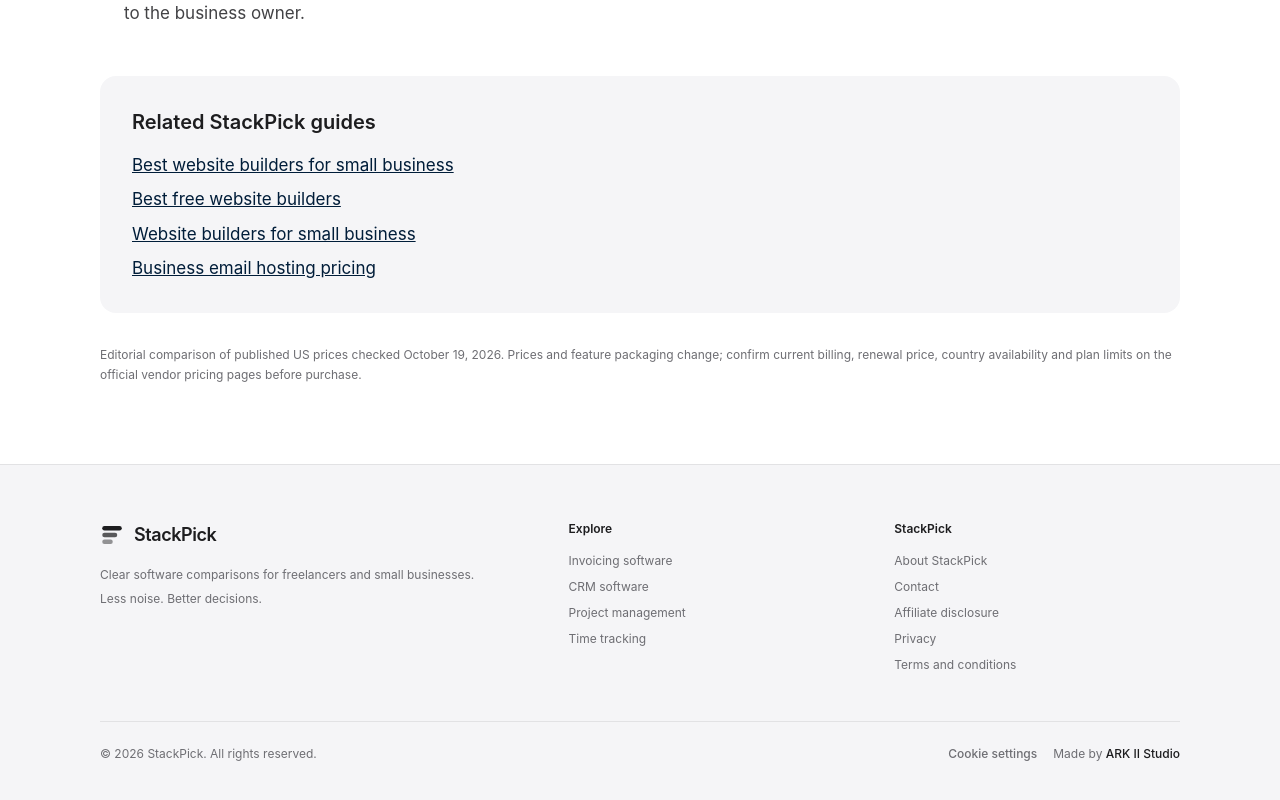
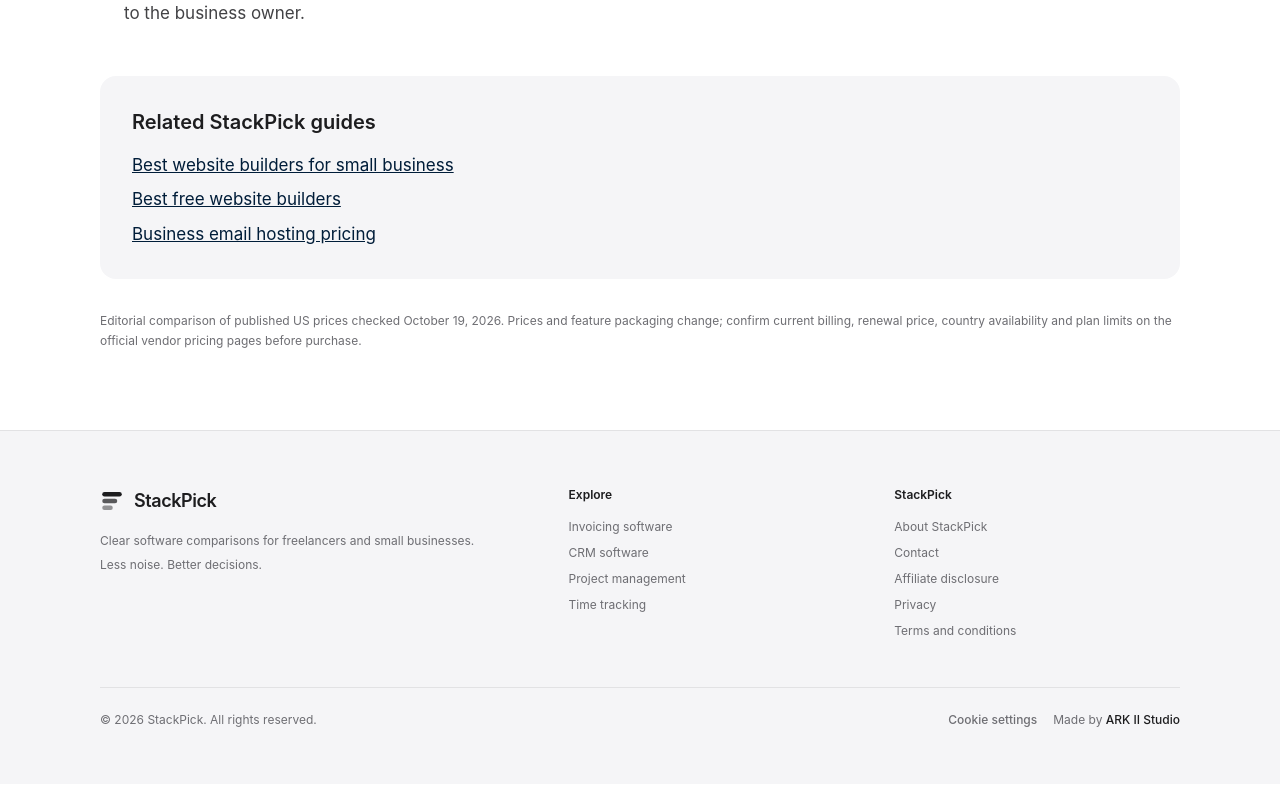
Before and after one commit to LinukaBandara/StackPick, a Next.js app: page /best/website-builder-pricing in a window 1280 px wide. Shown: the part 3568-4368 px from the top of the page. Built offline with nearby package versions, Linux system fonts and the light colour scheme; no server answers.

Commit message:
Use only verified existing related routes

```diff
--- a/app/best/website-builder-pricing/page.tsx
+++ b/app/best/website-builder-pricing/page.tsx
@@ -84,7 +84,6 @@ export default function Page() {
           <ul className="mt-4 space-y-2 text-[#001D39]">
             <li><Link className="underline" href="/best/website-builders">Best website builders for small business</Link></li>
             <li><Link className="underline" href="/best/free-website-builders">Best free website builders</Link></li>
-            <li><Link className="underline" href="/best/website-builders-for-small-business">Website builders for small business</Link></li>
             <li><Link className="underline" href="/best/business-email-hosting-pricing">Business email hosting pricing</Link></li>
           </ul>
         </section>
```
